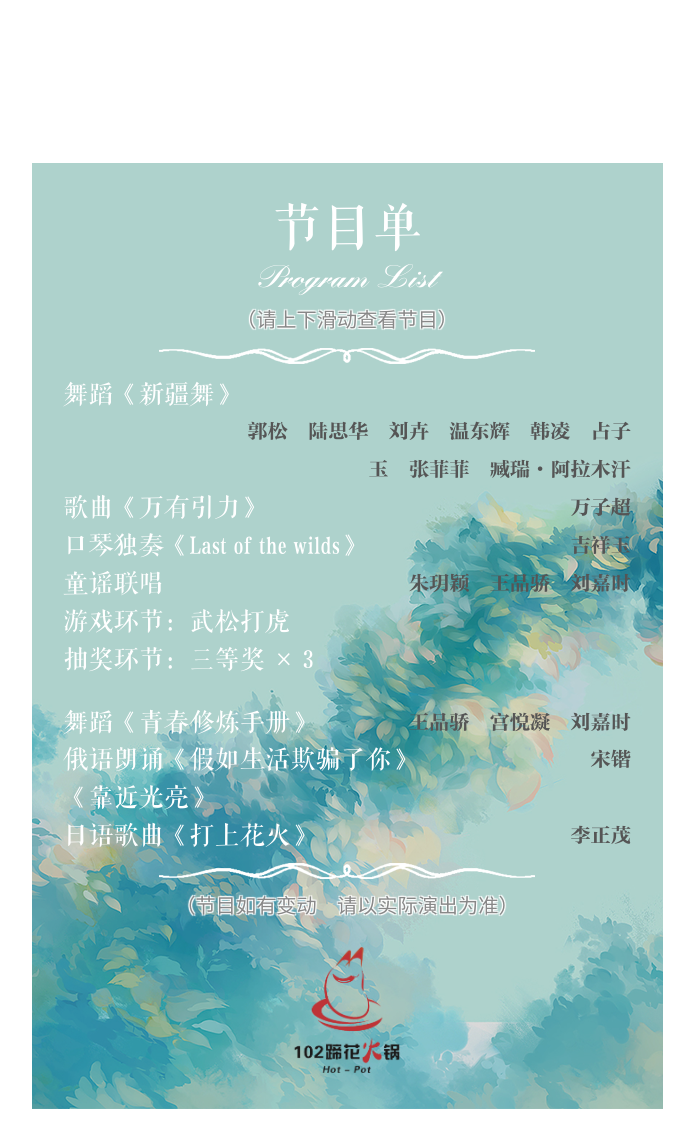
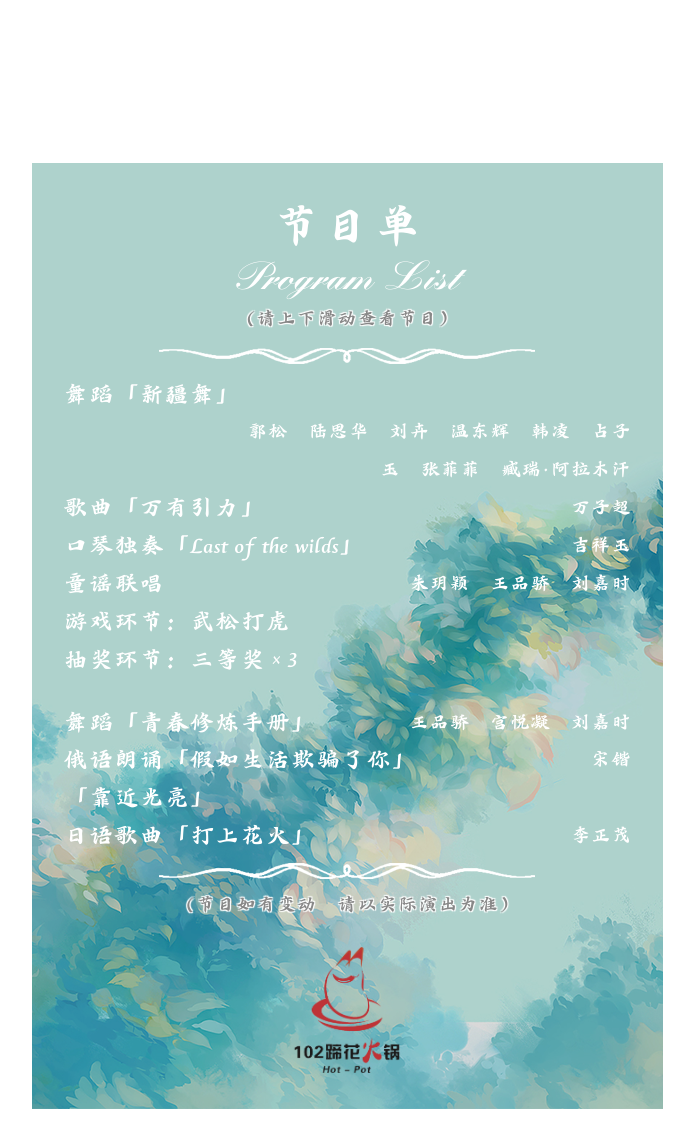
Before and after one commit to PKU-CESE-SU/pku-cese-su.github.io, a Jekyll site: the page 2018-12-new-year-shows.html, which Jekyll copies as it is, in a window 1280 px wide. Shown: the top 1148 px of the page, without its empty margins (293-987 px from the left). Built offline with Jekyll 4.4.1, drawn with Linux system fonts in a browser that asks for light colours.

Commit message:
2018-12-23-2

```diff
--- a/2018-12-new-year-shows.html
+++ b/2018-12-new-year-shows.html
@@ -9,13 +9,6 @@
             @font-face {
                 font-family: "2018-12-new-year";
                 src: url("images/2018-12-new-year.ttf") format("truetype");
-                font-style: normal;
-                font-weight: normal;
-            }
-
-            @font-face {
-                font-family: "2018-12-new-year-name";
-                src: url("images/2018-12-new-year-name.ttf") format("truetype");
                 font-style: normal;
                 font-weight: normal;
             }
@@ -35,6 +28,7 @@
 
             body {
                 color: #ffffff;
+                font-family:  "2018-12-new-year";
             }
 
             #content {
@@ -61,8 +55,8 @@
             }
 
             #title-english {
-                font-size: 1.2em;
-                line-height: 1.5em;
+                font-size: 1.5em;
+                line-height: 1.2em;
                 text-align: center;
                 font-family:  "2018-12-new-year-english";
             }
@@ -83,13 +77,12 @@
             }
 
             #content-line-bottom {
-                background-position-y: -0.64em;
+                background-position-y: bottom;
             }
 
             #content-box {
                 overflow-y: scroll;
                 border-radius: 10px;
-                font-family:  "2018-12-new-year";
             }
 
             .show {
@@ -106,11 +99,9 @@
 
             .show-player {
                 float: right;
-                color: #555;
                 text-align: right;
                 font-size: 0.8em;
                 max-width: 70%;
-                font-family:  "2018-12-new-year-name";
                 /* text-shadow: #fff 1px 1px 1px, #fff -1px -1px 1px, #fff -1px 1px 1px, #fff 1px -1px 1px; */
             }
 
@@ -141,24 +132,24 @@
                     <div id="content-tip">（请上下滑动查看节目）</div>
                     <div id="content-line-top"></div>
                     <div id="content-box">
-                        <div class="show"><div class="show-name">舞蹈《新疆舞》</div><div class="show-player">郭松　陆思华　刘卉　温东辉　韩凌　占子玉　张菲菲　臧瑞·阿拉木汗</div></div>
-                        <div class="show"><div class="show-name">歌曲《万有引力》</div><div class="show-player">万子超</div></div>
-                        <div class="show"><div class="show-name">口琴独奏《Last of the wilds》</div><div class="show-player">吉祥玉</div></div>
+                        <div class="show"><div class="show-name">舞蹈「新疆舞」</div><div class="show-player">郭松　陆思华　刘卉　温东辉　韩凌　占子玉　张菲菲　臧瑞·阿拉木汗</div></div>
+                        <div class="show"><div class="show-name">歌曲「万有引力」</div><div class="show-player">万子超</div></div>
+                        <div class="show"><div class="show-name">口琴独奏「Last of the wilds」</div><div class="show-player">吉祥玉</div></div>
                         <div class="show"><div class="show-name">童谣联唱</div><div class="show-player">朱玥颖　王品骄　刘嘉时</div></div>
                         <div class="show"><div class="show-name">游戏环节：武松打虎</div></div>
                         <div class="show"><div class="show-name">抽奖环节：三等奖 × 3</div></div>
                         <div class="show-blank"></div>
-                        <div class="show"><div class="show-name">舞蹈《青春修炼手册》</div><div class="show-player">王品骄　宫悦凝　刘嘉时</div></div>
-                        <div class="show"><div class="show-name">俄语朗诵《假如生活欺骗了你》《靠近光亮》</div><div class="show-player">宋锴</div></div>
-                        <div class="show"><div class="show-name">日语歌曲《打上花火》</div><div class="show-player">李正茂</div></div>
-                        <div class="show"><div class="show-name">韩舞《SOLO》</div><div class="show-player">尹佳芃</div></div>
+                        <div class="show"><div class="show-name">舞蹈「青春修炼手册」</div><div class="show-player">王品骄　宫悦凝　刘嘉时</div></div>
+                        <div class="show"><div class="show-name">俄语朗诵「假如生活欺骗了你」「靠近光亮」</div><div class="show-player">宋锴</div></div>
+                        <div class="show"><div class="show-name">日语歌曲「打上花火」</div><div class="show-player">李正茂</div></div>
+                        <div class="show"><div class="show-name">韩舞「SOLO」</div><div class="show-player">尹佳芃</div></div>
                         <div class="show"><div class="show-name">游戏环节：动物大连蹲</div></div>
                         <div class="show"><div class="show-name">抽奖环节：二等奖 × 2</div></div>
                         <div class="show-blank"></div>
-                        <div class="show"><div class="show-name">相声《陈“情”表》</div><div class="show-player">刘文</div></div>
-                        <div class="show"><div class="show-name">歌曲《我爱你中国》</div><div class="show-player">周方升</div></div>
-                        <div class="show"><div class="show-name">歌曲《如果有来生》</div><div class="show-player">王易初</div></div>
-                        <div class="show"><div class="show-name">舞蹈《书生》</div><div class="show-player">武军佐</div></div>
+                        <div class="show"><div class="show-name">相声「陈“情”表」</div><div class="show-player">刘文</div></div>
+                        <div class="show"><div class="show-name">歌曲「我爱你中国」</div><div class="show-player">周方升</div></div>
+                        <div class="show"><div class="show-name">歌曲「如果有来生」</div><div class="show-player">王易初</div></div>
+                        <div class="show"><div class="show-name">舞蹈「书生」</div><div class="show-player">武军佐</div></div>
                         <div class="show"><div class="show-name">碧水蓝天杯颁奖</div></div>
                         <div class="show"><div class="show-name">抽奖环节：一等奖 × 1</div></div>
                     </div>
```
Also changed, not shown: images/2018-12-new-year-name.ttf (deleted), images/2018-12-new-year.ttf.
